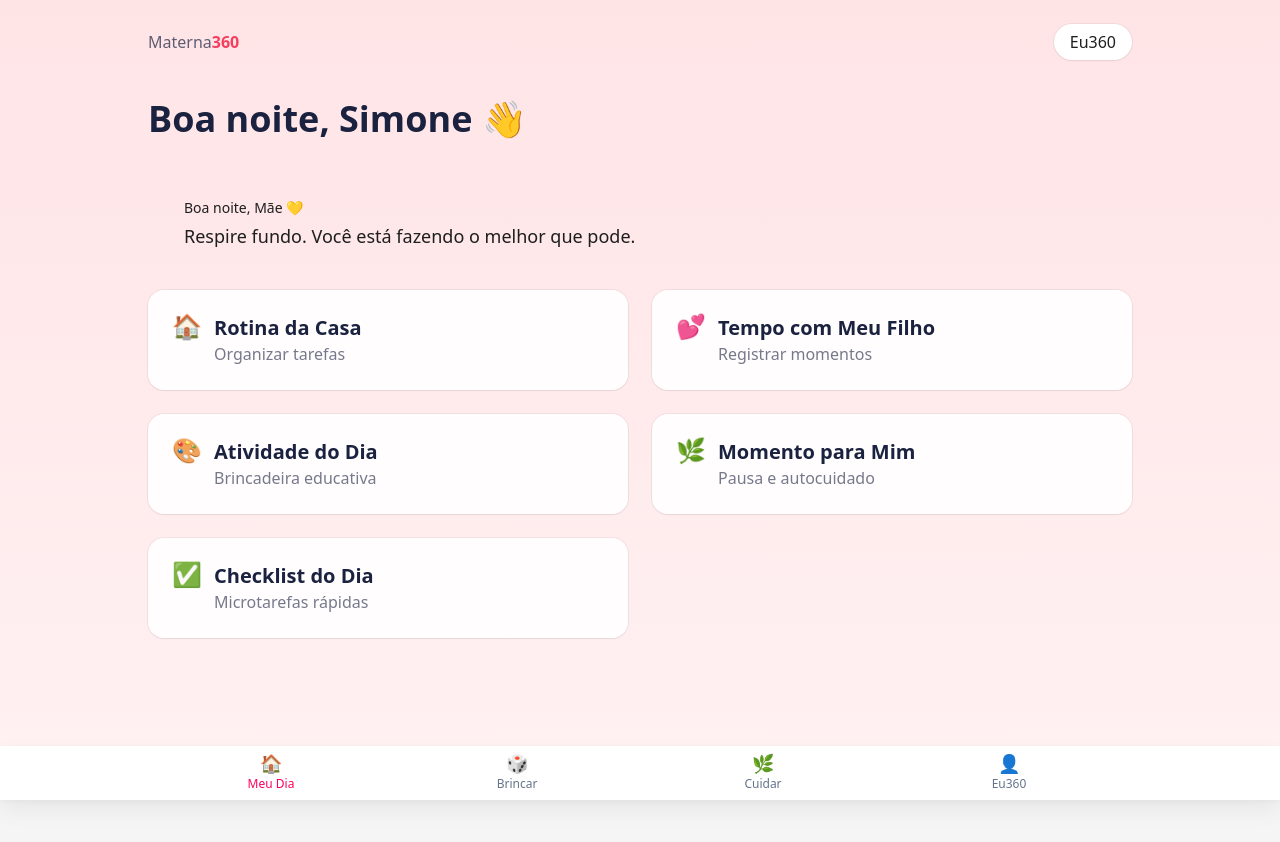
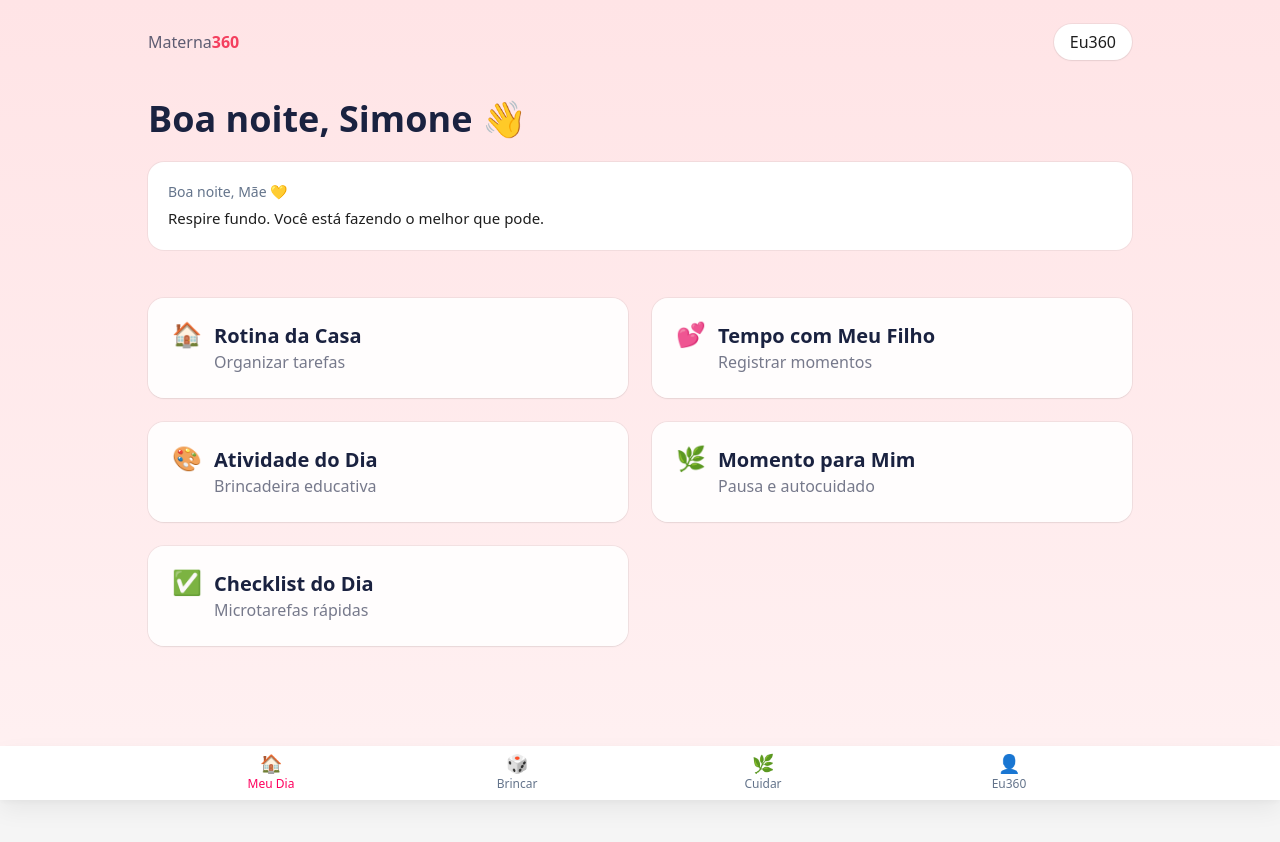
Before and after one commit to simonebrusco/materna360-app, a Next.js app in the folder materna360_starter/: page /meu-dia in a window 1280 px wide. Shown: the top 842 px of the page. Built offline with nearby package versions, Linux system fonts and the light colour scheme.

Commit message:
Update MessageOfDay.jsx

```diff
--- a/materna360_starter/components/MessageOfDay.jsx
+++ b/materna360_starter/components/MessageOfDay.jsx
@@ -1,76 +1,66 @@
 "use client";
 
 import { useEffect, useMemo, useState } from "react";
-import { getJSON, setJSON } from "../lib/storage";
-import { toast } from "../lib/toast";
 
-// Mensagens acolhedoras (pode ajustar à vontade)
 const MESSAGES = [
-  "Hoje pode ser mais leve. Um passo de cada vez 💛",
   "Respire fundo. Você está fazendo o melhor que pode.",
-  "Amor também é descanso. Cuide de você um pouquinho.",
-  "Rotina é treino, não corrida. Siga no seu ritmo.",
-  "Pequenas alegrias contam muito. Observe uma agora.",
-  "Se abrace com carinho. Você importa.",
-  "Organize o essencial, o resto pode esperar."
+  "Pequenos passos também são progresso. 💛",
+  "Seu cuidado importa — com você e com quem você ama.",
+  "Hoje vale celebrar até as pequenas vitórias.",
+  "Você não está sozinha. Um passo de cada vez.",
 ];
 
-// chave no storage
-const KEY = "m360:messageOfDay";
+const STORAGE_KEY = "m360:messageOfDay";
 
-function now() { return Date.now(); }
-function hoursDiff(a, b) { return Math.abs(a - b) / 36e5; }
+function startOfDayISO(d = new Date()) {
+  const x = new Date(d);
+  x.setHours(0, 0, 0, 0);
+  return x.toISOString();
+}
 
 export default function MessageOfDay() {
-  const [msg, setMsg] = useState(MESSAGES[0]);
+  const [msg, setMsg] = useState("");
 
-  const greeting = useMemo(() => {
-    const h = new Date().getHours();
-    if (h < 12) return "Bom dia, Mãe 💛";
-    if (h < 18) return "Boa tarde, Mãe 💛";
-    return "Boa noite, Mãe 💛";
-  }, []);
+  // define a mensagem 1x por dia; sem opção de trocar manualmente
+  useEffect(() => {
+    try {
+      const today = startOfDayISO();
+      const raw = localStorage.getItem(STORAGE_KEY);
+      const saved = raw ? JSON.parse(raw) : null;
 
-  useEffect(() => {
-    // lê estado anterior
-    const saved = getJSON(KEY) || {};
-    const { index = 0, updatedAt = 0 } = saved;
-    const shouldRotate = hoursDiff(now(), updatedAt) >= 24;
+      if (saved?.date === today && typeof saved?.message === "string") {
+        setMsg(saved.message);
+        return;
+      }
 
-    if (shouldRotate) {
-      // rota para próxima mensagem
-      const nextIndex = (index + 1) % MESSAGES.length;
-      const next = { index: nextIndex, updatedAt: now() };
-      setJSON(KEY, next);
-      setMsg(MESSAGES[nextIndex]);
+      // escolhe pseudo-aleatória com base no dia
+      const seed = new Date().getDate() + new Date().getMonth() * 31;
+      const idx = seed % MESSAGES.length;
+      const message = MESSAGES[idx];
 
-      // badge + toast só quando rotaciona
-      try {
-        window.dispatchEvent(
-          new CustomEvent("m360:win", {
-            detail: { type: "badge", name: "Organizada" }
-          })
-        );
-      } catch {}
-      toast("Mensagem do dia atualizada ✨", { icon: "📝" });
-    } else {
-      // mantém mensagem atual
-      setMsg(MESSAGES[index]);
-      // se nunca salvou antes, garante persistência sem disparar eventos
-      if (!updatedAt) {
-        setJSON(KEY, { index, updatedAt: now() });
-      }
+      localStorage.setItem(STORAGE_KEY, JSON.stringify({ date: today, message }));
+      setMsg(message);
+
+      // badge “Organizada” (dispara só quando a mensagem é definida no dia)
+      window.dispatchEvent(
+        new CustomEvent("m360:win", {
+          detail: { type: "badge", name: "Organizada" },
+        })
+      );
+    } catch {
+      // fallback silencioso
+      setMsg(MESSAGES[0]);
     }
   }, []);
 
+  const subtitle = useMemo(() => "Boa noite, Mãe 💛", []); // saudação simples
+
   return (
-    <section className="container-px mt-5">
-      <div className="glass p-4">
-        <div className="text-sm text-navy/70">{greeting}</div>
-        <p className="mt-1 text-[17px] md:text-lg text-navy">
-          {msg}
-        </p>
-      </div>
+    <section className="rounded-2xl bg-white ring-1 ring-black/5 p-5 mb-6">
+      <div className="text-sm text-slate-500">{subtitle}</div>
+      <p className="mt-1 text-[15px] leading-relaxed">
+        {msg || "Respire fundo. Você está fazendo o melhor que pode."}
+      </p>
     </section>
   );
 }
```
